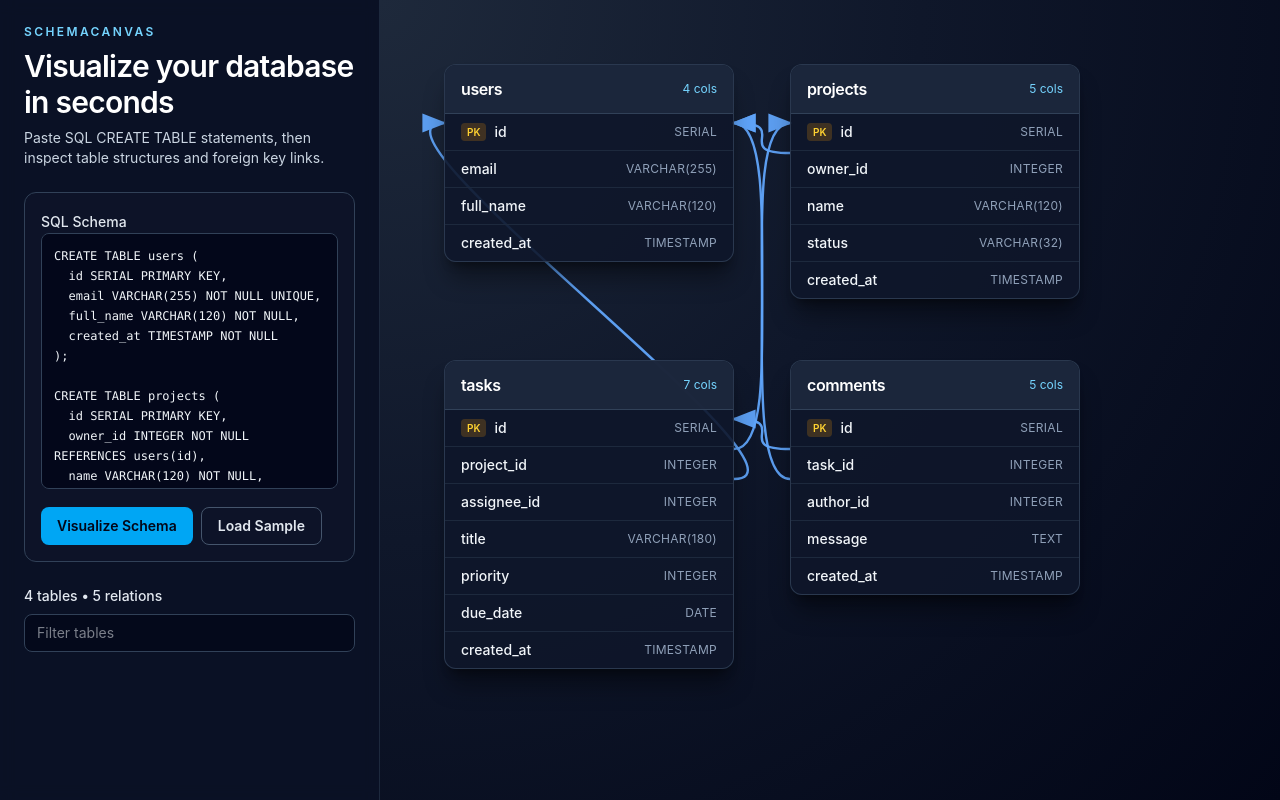
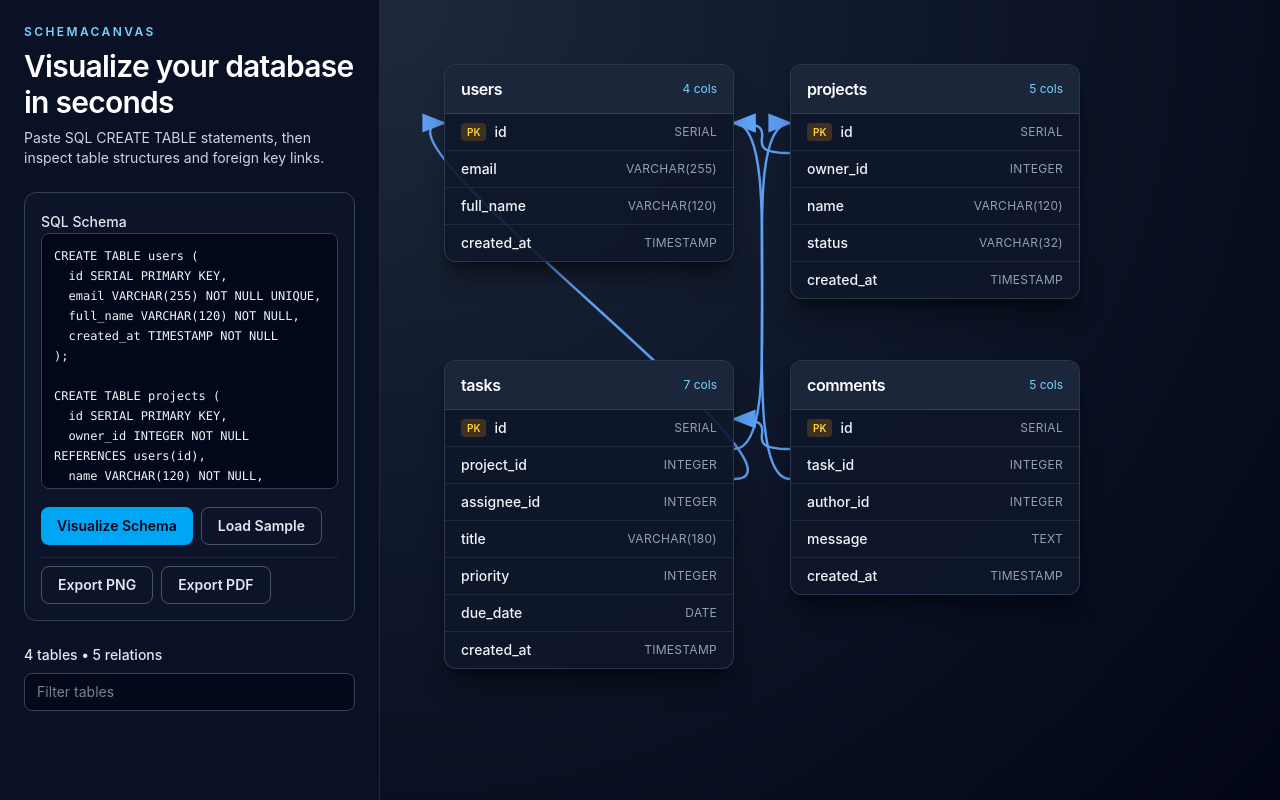
Before and after one commit to Cypher-KE/SchemaLens, a React (Vite) app: page / in a window 1280 px wide. Built offline with nearby package versions, Linux system fonts and the light colour scheme.

Commit message:
feat: add schema export to PNG and PDF

```diff
--- a/package.json
+++ b/package.json
@@ -11,6 +11,8 @@
   "dependencies": {
     "clsx": "2.1.1",
     "framer-motion": "^12.38.0",
+    "html-to-image": "^1.11.13",
+    "jspdf": "^4.2.1",
     "react": "19.2.3",
     "react-dom": "19.2.3",
     "tailwind-merge": "3.4.0"
--- a/src/App.tsx
+++ b/src/App.tsx
@@ -1,5 +1,7 @@
-import { useMemo, useState } from "react";
+import { useMemo, useState, useRef } from "react";
 import { AnimatePresence, motion } from "framer-motion";
+import { toPng } from "html-to-image";
+import { jsPDF } from "jspdf";
 
 type Column = {
   name: string;
@@ -64,7 +66,8 @@ CREATE TABLE comments (
   created_at TIMESTAMP NOT NULL
 );`;
 
-const CONSTRAINT_KEYWORDS = /(NOT\s+NULL|NULL|PRIMARY\s+KEY|REFERENCES|UNIQUE|DEFAULT|CHECK|CONSTRAINT)/i;
+const CONSTRAINT_KEYWORDS =
+  /(NOT\s+NULL|NULL|PRIMARY\s+KEY|REFERENCES|UNIQUE|DEFAULT|CHECK|CONSTRAINT)/i;
 
 function splitDefinitions(body: string): string[] {
   const parts: string[] = [];
@@ -122,7 +125,8 @@ function parseColumnsList(input: string): string[] {
 function parseSchema(schemaText: string): ParseResult {
   const tables: Table[] = [];
   const relations: Relation[] = [];
-  const createTableRegex = /CREATE\s+TABLE\s+[`"\[]?(\w+)[`"\]]?\s*\(([\s\S]*?)\);/gi;
+  const createTableRegex =
+    /CREATE\s+TABLE\s+[`"\[]?(\w+)[`"\]]?\s*\(([\s\S]*?)\);/gi;
 
   for (const match of schemaText.matchAll(createTableRegex)) {
     const tableName = cleanIdentifier(match[1]);
@@ -136,13 +140,19 @@ function parseSchema(schemaText: string): ParseResult {
 
       const primaryMatch = normalized.match(/^PRIMARY\s+KEY\s*\(([^)]+)\)/i);
       if (primaryMatch) {
-        parseColumnsList(primaryMatch[1]).forEach((name) => primaryColumns.add(name));
+        parseColumnsList(primaryMatch[1]).forEach((name) =>
+          primaryColumns.add(name),
+        );
         continue;
       }
 
-      const tableFkMatch = normalized.match(
-        /^CONSTRAINT\s+\w+\s+FOREIGN\s+KEY\s*\(([^)]+)\)\s+REFERENCES\s+[`"\[]?(\w+)[`"\]]?\s*\(([^)]+)\)/i,
-      ) ?? normalized.match(/^FOREIGN\s+KEY\s*\(([^)]+)\)\s+REFERENCES\s+[`"\[]?(\w+)[`"\]]?\s*\(([^)]+)\)/i);
+      const tableFkMatch =
+        normalized.match(
+          /^CONSTRAINT\s+\w+\s+FOREIGN\s+KEY\s*\(([^)]+)\)\s+REFERENCES\s+[`"\[]?(\w+)[`"\]]?\s*\(([^)]+)\)/i,
+        ) ??
+        normalized.match(
+          /^FOREIGN\s+KEY\s*\(([^)]+)\)\s+REFERENCES\s+[`"\[]?(\w+)[`"\]]?\s*\(([^)]+)\)/i,
+        );
 
       if (tableFkMatch) {
         const fromColumn = parseColumnsList(tableFkMatch[1])[0];
@@ -169,7 +179,9 @@ function parseSchema(schemaText: string): ParseResult {
       const type = rest.split(CONSTRAINT_KEYWORDS)[0]?.trim() || "unknown";
       const isPrimaryKey = /PRIMARY\s+KEY/i.test(rest);
 
-      const inlineFkMatch = rest.match(/REFERENCES\s+[`"\[]?(\w+)[`"\]]?\s*\(([^)]+)\)/i);
+      const inlineFkMatch = rest.match(
+        /REFERENCES\s+[`"\[]?(\w+)[`"\]]?\s*\(([^)]+)\)/i,
+      );
       if (inlineFkMatch) {
         relations.push({
           fromTable: tableName,
@@ -240,12 +252,22 @@ function RelationLayer({
   relations: Relation[];
   activeTable: string | null;
 }) {
-  const tableMap = useMemo(() => new Map(tables.map((table) => [table.name, table])), [tables]);
+  const tableMap = useMemo(
+    () => new Map(tables.map((table) => [table.name, table])),
+    [tables],
+  );
 
   return (
     <svg className="pointer-events-none absolute inset-0 h-full w-full overflow-visible">
       <defs>
-        <marker id="arrow" markerWidth="10" markerHeight="8" refX="9" refY="4" orient="auto">
+        <marker
+          id="arrow"
+          markerWidth="10"
+          markerHeight="8"
+          refX="9"
+          refY="4"
+          orient="auto"
+        >
           <path d="M0,0 L10,4 L0,8 Z" fill="#60a5fa" />
         </marker>
       </defs>
@@ -272,7 +294,9 @@ function RelationLayer({
 
         const path = `M ${startX} ${sourceY} C ${startX + (useRightSide ? controlOffset : -controlOffset)} ${sourceY}, ${endX + (useRightSide ? -controlOffset : controlOffset)} ${targetY}, ${endX} ${targetY}`;
         const isActive =
-          !activeTable || relation.fromTable === activeTable || relation.toTable === activeTable;
+          !activeTable ||
+          relation.fromTable === activeTable ||
+          relation.toTable === activeTable;
 
         return (
           <motion.path
@@ -297,14 +321,56 @@ export default function App() {
   const [schemaText, setSchemaText] = useState(SAMPLE_SCHEMA);
   const [search, setSearch] = useState("");
   const [activeTable, setActiveTable] = useState<string | null>(null);
-  const [result, setResult] = useState<ParseResult>(() => parseSchema(SAMPLE_SCHEMA));
+  const [result, setResult] = useState<ParseResult>(() =>
+    parseSchema(SAMPLE_SCHEMA),
+  );
+
+  const canvasRef = useRef<HTMLDivElement>(null);
+
+  const exportAsImage = async () => {
+    if (!canvasRef.current) return;
+    try {
+      const dataUrl = await toPng(canvasRef.current, {
+        cacheBust: true,
+        backgroundColor: "#020617",
+      });
+      const link = document.createElement("a");
+      link.download = "database-schema.png";
+      link.href = dataUrl;
+      link.click();
+    } catch (err) {
+      console.error("Failed to export image", err);
+    }
+  };
+
+  const exportAsPDF = async () => {
+    if (!canvasRef.current) return;
+    try {
+      const dataUrl = await toPng(canvasRef.current, {
+        cacheBust: true,
+        backgroundColor: "#020617",
+      });
+      const imgProps = new jsPDF().getImageProperties(dataUrl);
+      const pdf = new jsPDF("p", "mm", "a4");
+
+      const pdfWidth = pdf.internal.pageSize.getWidth();
+      const pdfHeight = (imgProps.height * pdfWidth) / imgProps.width;
+
+      pdf.addImage(dataUrl, "PNG", 0, 0, pdfWidth, pdfHeight);
+      pdf.save("database-schema.pdf");
+    } catch (err) {
+      console.error("Failed to export PDF", err);
+    }
+  };
 
   const filteredTables = useMemo(() => {
     if (!search.trim()) {
       return result.tables;
     }
     const term = search.toLowerCase();
-    return result.tables.filter((table) => table.name.toLowerCase().includes(term));
+    return result.tables.filter((table) =>
+      table.name.toLowerCase().includes(term),
+    );
   }, [result.tables, search]);
 
   const layout = useMemo(() => buildLayout(filteredTables), [filteredTables]);
@@ -314,7 +380,9 @@ export default function App() {
     const width = values.length
       ? Math.max(...values.map((item) => item.x + item.width)) + 72
       : 720;
-    const height = values.length ? Math.max(...values.map((item) => item.y + item.height)) + 72 : 500;
+    const height = values.length
+      ? Math.max(...values.map((item) => item.y + item.height)) + 72
+      : 500;
     return { width, height };
   }, [layout]);
 
@@ -331,15 +399,23 @@ export default function App() {
             className="space-y-6"
           >
             <div className="space-y-2">
-              <p className="text-xs font-semibold uppercase tracking-[0.2em] text-sky-300">SchemaCanvas</p>
-              <h1 className="text-3xl font-semibold tracking-tight text-white">Visualize your database in seconds</h1>
+              <p className="text-xs font-semibold uppercase tracking-[0.2em] text-sky-300">
+                SchemaCanvas
+              </p>
+              <h1 className="text-3xl font-semibold tracking-tight text-white">
+                Visualize your database in seconds
+              </h1>
               <p className="text-sm text-slate-300">
-                Paste SQL CREATE TABLE statements, then inspect table structures and foreign key links.
+                Paste SQL CREATE TABLE statements, then inspect table structures
+                and foreign key links.
               </p>
             </div>
 
             <div className="space-y-3 rounded-xl border border-slate-700 bg-slate-900/60 p-4">
-              <label htmlFor="schemaInput" className="text-sm font-medium text-slate-200">
+              <label
+                htmlFor="schemaInput"
+                className="text-sm font-medium text-slate-200"
+              >
                 SQL Schema
               </label>
               <textarea
@@ -372,10 +448,27 @@ export default function App() {
                   Load Sample
                 </button>
               </div>
+
+              <div className="flex flex-wrap gap-2 pt-2 mt-2 border-t border-slate-700/50">
+                <button
+                  onClick={exportAsImage}
+                  className="rounded-lg border border-slate-600 px-4 py-2 text-sm font-semibold text-slate-200 transition hover:border-slate-400 hover:bg-slate-800"
+                >
+                  Export PNG
+                </button>
+                <button
+                  onClick={exportAsPDF}
+                  className="rounded-lg border border-slate-600 px-4 py-2 text-sm font-semibold text-slate-200 transition hover:border-slate-400 hover:bg-slate-800"
+                >
+                  Export PDF
+                </button>
+              </div>
             </div>
 
             <div className="space-y-2">
-              <p className="text-sm font-medium text-slate-200">{parsedSummary}</p>
+              <p className="text-sm font-medium text-slate-200">
+                {parsedSummary}
+              </p>
               <input
                 value={search}
                 onChange={(event) => setSearch(event.target.value)}
@@ -396,14 +489,19 @@ export default function App() {
 
         <main className="relative flex-1 overflow-auto bg-[radial-gradient(circle_at_top_left,_#1e293b_0%,_#0f172a_45%,_#020617_100%)] p-5 lg:p-8">
           <div
+            ref={canvasRef}
             className="relative"
-            style={{ width: `${canvasSize.width}px`, minHeight: `${canvasSize.height}px` }}
+            style={{
+              width: `${canvasSize.width}px`,
+              minHeight: `${canvasSize.height}px`,
+            }}
           >
             <RelationLayer
               tables={filteredTables}
               layout={layout}
               relations={result.relations.filter(
-                (relation) => layout[relation.fromTable] && layout[relation.toTable],
+                (relation) =>
+                  layout[relation.fromTable] && layout[relation.toTable],
               )}
               activeTable={activeTable}
             />
@@ -424,18 +522,34 @@ export default function App() {
                     exit={{ opacity: 0, scale: 0.95 }}
                     transition={{ duration: 0.25, delay: index * 0.03 }}
                     className="absolute overflow-hidden rounded-xl border border-slate-700/80 bg-slate-900/90 shadow-xl shadow-black/40"
-                    style={{ left: box.x, top: box.y, width: box.width, minHeight: box.height }}
+                    style={{
+                      left: box.x,
+                      top: box.y,
+                      width: box.width,
+                      minHeight: box.height,
+                    }}
                   >
                     <button
-                      onClick={() => setActiveTable((current) => (current === table.name ? null : table.name))}
+                      onClick={() =>
+                        setActiveTable((current) =>
+                          current === table.name ? null : table.name,
+                        )
+                      }
                       className="flex w-full items-center justify-between border-b border-slate-700 bg-slate-800/90 px-4 py-3 text-left"
                     >
-                      <span className="font-semibold tracking-tight text-white">{table.name}</span>
-                      <span className="text-xs text-sky-300">{table.columns.length} cols</span>
+                      <span className="font-semibold tracking-tight text-white">
+                        {table.name}
+                      </span>
+                      <span className="text-xs text-sky-300">
+                        {table.columns.length} cols
+                      </span>
                     </button>
                     <ul className="divide-y divide-slate-800">
                       {table.columns.map((column) => (
-                        <li key={column.name} className="flex items-center justify-between px-4 py-2 text-sm">
+                        <li
+                          key={column.name}
+                          className="flex items-center justify-between px-4 py-2 text-sm"
+                        >
                           <span className="flex items-center gap-2 font-medium text-slate-100">
                             {column.isPrimaryKey && (
                               <span className="inline-flex rounded bg-amber-500/20 px-1.5 py-0.5 text-[10px] font-semibold uppercase text-amber-300">
@@ -444,7 +558,9 @@ export default function App() {
                             )}
                             {column.name}
                           </span>
-                          <span className="text-xs uppercase tracking-wide text-slate-400">{column.type}</span>
+                          <span className="text-xs uppercase tracking-wide text-slate-400">
+                            {column.type}
+                          </span>
                         </li>
                       ))}
                     </ul>
```
Also changed, not shown: 1 other file (tests, documents, lock files or other folders).
